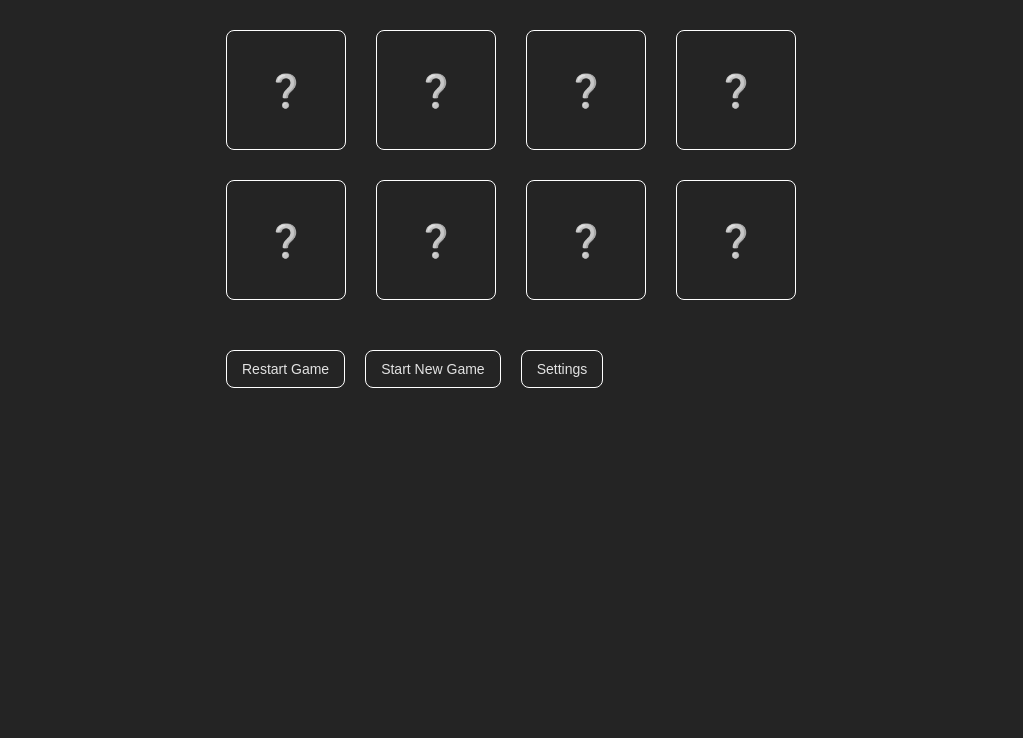
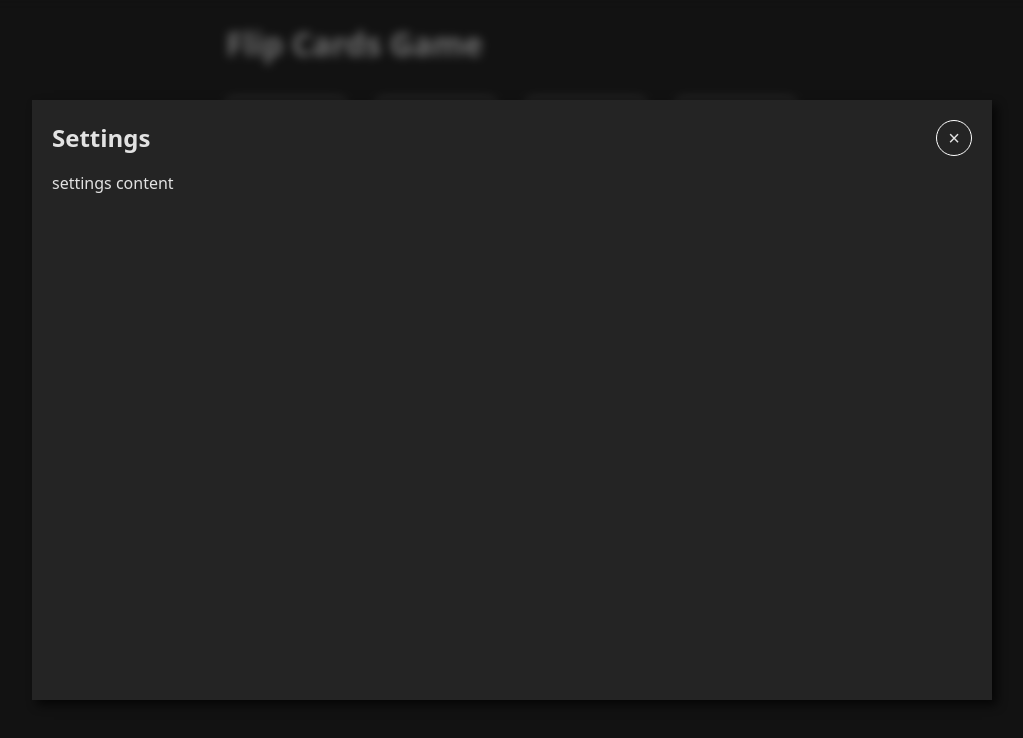
Before and after one commit to KaterinaShepeleva/flip-cards-game, a React (Vite) app: page / in a window 1280 px wide. Both pictures are taken after a click on the button "Settings". Shown: the top 738 px of the page, without its empty margins (128-1151 px from the left). Built offline with nearby package versions, Linux system fonts and the light colour scheme; a web font is replaced by a local one.

Commit message:
Added simple custom modal

```diff
--- a/index.html
+++ b/index.html
@@ -12,6 +12,7 @@
 
   <body>
     <div id="root"></div>
+    <div id="settings-modal"></div>
     <script type="module" src="/src/main.jsx"></script>
   </body>
 </html>
--- a/src/App.css
+++ b/src/App.css
@@ -4,7 +4,7 @@
 }
 
 .game-container {
-  padding: 0 354px;
+  padding: 20px 354px 0;
 }
 
 .actions {
--- a/src/App.jsx
+++ b/src/App.jsx
@@ -1,25 +1,29 @@
 import { CARD_ANIMATION_DURATION, CARD_FLIP_TIMEOUT } from './constants.js';
-import { useCardStore } from '/src/store.js';
+import { useStore } from '/src/store.js';
 
+import './App.css';
 import GameField from './components/GameField/GameField.jsx';
 import RestartButton from './components/RestartButton/RestartButton.jsx';
 import StartNewGameButton from './components/StartNewGameButton/StartNewGameButton.jsx';
-import './App.css';
 import SettingsButton from './components/SettingsButton/SettingsButton.jsx';
+import SettingsModal from './components/SettingsModal/SettingsModal.jsx';
 
 // timeout for closing of flipped cards
 let flipCardTimeoutId = null;
 
 function App() {
-    const cards = useCardStore((state) => state.cards);
-    const setCards = useCardStore((state) => state.setCards);
-    const regenerateAllCards = useCardStore((state) => state.startNewGame);
-    const setOpenedCards = useCardStore((state) => state.setOpenedCards);
+    const cards = useStore((state) => state.cards);
+    const setCards = useStore((state) => state.setCards);
+    const regenerateAllCards = useStore((state) => state.startNewGame);
+    const setOpenedCards = useStore((state) => state.setOpenedCards);
+
+    const isModalOpen = useStore((state) => state.isModalOpen);
+    const setModalOpen = useStore((state) => state.setModalOpen);
 
     const openCard = (currentCardPos) => {
         const cardsUpdated = [...cards];
         // we need correct value immediately after store update
-        let openedCards = [...useCardStore.getState().openedCardsPair];
+        let openedCards = [...useStore.getState().openedCardsPair];
 
         if (
             cards[currentCardPos].stayOpen
@@ -72,7 +76,7 @@ function App() {
     const closeUnmatchingCards = () => {
         const cardsUpdated = [...cards];
         // get value immediately after store update
-        const openedCards = useCardStore.getState().openedCardsPair;
+        const openedCards = useStore.getState().openedCardsPair;
 
         openedCards.forEach((position) => {
             if (position != null) {
@@ -97,9 +101,6 @@ function App() {
             stayOpen: false,
         })));
 
-        // TODO: можно сделать анимацию, когда в начале новой игры
-        //  карточки переворачиваются последовательно слева направо
-
         // replace the initial card data if starting new game
         if (!restartOnly) {
             setTimeout(regenerateAllCards, CARD_ANIMATION_DURATION);
@@ -107,11 +108,17 @@ function App() {
     };
 
     const openSettings = () => {
-        // display modal
+        setModalOpen(true);
     };
+
+    const closeSettings = () => {
+        setModalOpen(false);
+    }
 
     return (
         <div className="game-container">
+            <h1>Flip Cards Game</h1>
+
             <GameField openCard={openCard}/>
 
             <div className="actions">
@@ -119,6 +126,11 @@ function App() {
                 <StartNewGameButton startNewGame={() => startNewGame(false)}/>
                 <SettingsButton openSettings={openSettings}/>
             </div>
+
+            <SettingsModal
+                isOpen={isModalOpen}
+                onClose={closeSettings}
+            />
         </div>
     );
 }
--- a/src/components/GameField/GameField.jsx
+++ b/src/components/GameField/GameField.jsx
@@ -1,10 +1,10 @@
-import { useCardStore } from '/src/store.js';
+import { useStore } from '/src/store.js';
 import Card from '/src/components/Card/Card.jsx';
 import './GameField.css';
 
 function GameField(props) {
     const { openCard } = props;
-    const cards = useCardStore((state) => state.cards);
+    const cards = useStore((state) => state.cards);
 
     const cardItems = cards.map((card) =>
         <Card
--- /dev/null
+++ b/src/components/SettingsModal/SettingsModal.css
@@ -0,0 +1,46 @@
+.settings-modal-overlay {
+    position: absolute;
+    top: 0;
+    right: 0;
+    bottom: 0;
+    left: 0;
+    background-color: rgba(0, 0, 0, 0.5);
+    backdrop-filter: blur(5px);
+}
+
+.settings-modal-overlay.hidden {
+    display: none;
+}
+
+.settings-modal {
+    position: absolute;
+    top: 50%;
+    left: 50%;
+    transform: translate(-50%, -50%);
+    width: 75vw;
+    height: 75vh;
+    background-color: var(--bg-color);
+    box-shadow: 5px 5px 10px 0 rgba(0, 0, 0, 0.7);
+    padding: 20px;
+}
+
+.settings-modal-header {
+    display: flex;
+    justify-content: space-between;
+    margin-bottom: 15px;
+}
+
+.settings-modal-header .heading {
+    font-size: 1.5rem;
+}
+
+.settings-modal-header .close {
+    border-radius: 50%;
+    line-height: 1;
+    font-size: 20px;
+    cursor: pointer;
+    user-select: none;
+    width: 36px;
+    height: 36px;
+    padding: 0;
+}
--- /dev/null
+++ b/src/components/SettingsModal/SettingsModal.jsx
@@ -0,0 +1,31 @@
+import { createPortal } from 'react-dom';
+import { SETTINGS_MODAL_ROOT } from '/src/constants';
+
+import './SettingsModal.css'
+
+function SettingsModal(props) {
+    const { isOpen, onClose } = props;
+
+    const rootClassName = ['settings-modal-overlay', isOpen ? '' : 'hidden'].join(' ');
+
+    return createPortal((
+        <div className={rootClassName}>
+            <div className="settings-modal">
+                <div className="settings-modal-header">
+                    <h2 className="heading">Settings</h2>
+                    <button
+                        type="button"
+                        className="btn close"
+                        onClick={onClose}
+                    >
+                        ×
+                    </button>
+                </div>
+
+                <p>settings content</p>
+            </div>
+        </div>
+    ), document.getElementById(SETTINGS_MODAL_ROOT))
+}
+
+export default SettingsModal;
--- a/src/constants.js
+++ b/src/constants.js
@@ -19,3 +19,5 @@ export const CARD_CONTENT_SET = [
     '🧩',
     '🍰',
 ];
+
+export const SETTINGS_MODAL_ROOT = 'settings-modal';
--- a/src/index.css
+++ b/src/index.css
@@ -1,9 +1,11 @@
 :root {
+  --bg-color: #242424;
+
   font-family: system-ui, Avenir, Helvetica, Arial, sans-serif;
   line-height: 1.5;
   font-weight: 400;
   color: rgba(255, 255, 255, 0.87);
-  background-color: #242424;
+  background-color: var(--bg-color);
   font-synthesis: none;
   text-rendering: optimizeLegibility;
   -webkit-font-smoothing: antialiased;
@@ -16,6 +18,22 @@
   box-sizing: border-box;
 }
 
+html,
+body {
+  min-height: 100vh;
+}
+
+body {
+  position: relative;
+}
+
+h1,
+h2 {
+  font-weight: bold;
+  user-select: none;
+  cursor: default;
+}
+
 .btn {
   display: block;
   padding: 10px 15px;
@@ -24,7 +42,9 @@
   background: rgba(255, 255, 255, 0);
   color: inherit;
   cursor: pointer;
+  user-select: none;
   font-size: 14px;
+  transition: background-color 0.2s;
 }
 
 .btn:hover,
--- a/src/store.js
+++ b/src/store.js
@@ -3,10 +3,20 @@ import { generateGameField } from './utilities.js';
 
 const GAME_FIELD_LENGTH = 8;
 
-export const useCardStore = create((set) => ({
+const createCardStore = (set) => ({
     cards: generateGameField(GAME_FIELD_LENGTH),
     setCards: (cards) => set(() => ({ cards })),
     openedCardsPair: [null, null], // stores two cards that were already flipped
     setOpenedCards: (openedCardsPair) => set(() => ({ openedCardsPair })),
     startNewGame: () => set(() => ({ cards: generateGameField(GAME_FIELD_LENGTH) })),
+});
+
+const createSettingsStore = (set) => ({
+    isModalOpen: false,
+    setModalOpen: (isModalOpen) => set(() => ({ isModalOpen })),
+});
+
+export const useStore = create((...a) => ({
+    ...createCardStore(...a),
+    ...createSettingsStore(...a),
 }));
```
